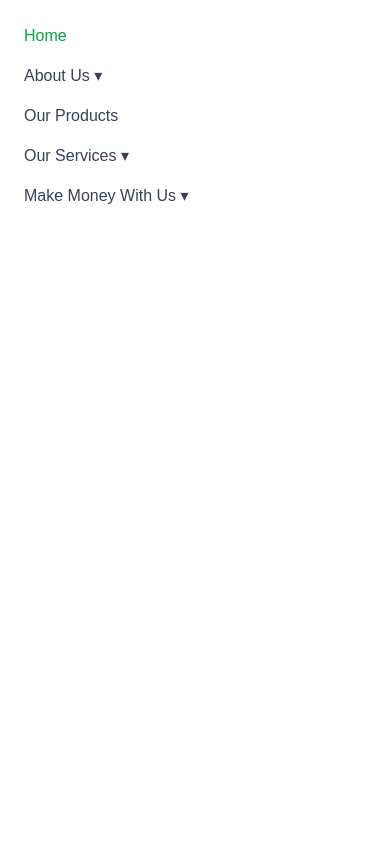
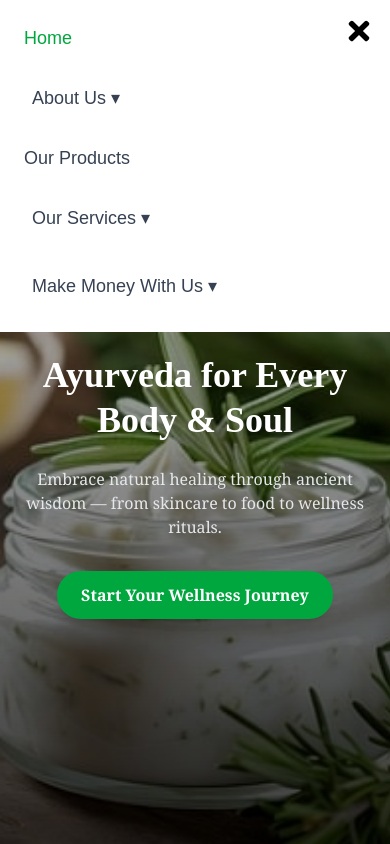
Before and after one commit to yasshikasah362/project1, a Next.js app: page / in a window 390 px wide. Both pictures are taken after a click on the button 362 px from the left and 28 px from the top of the page. Shown: the top 844 px of the page. Built offline with nearby package versions, Linux system fonts and the light colour scheme.

Commit message:
changes in the navigation bar

```diff
--- a/app/components/Navbar/Nav.tsx
+++ b/app/components/Navbar/Nav.tsx
@@ -45,8 +45,6 @@ export default function Navbar() {
     setDropdownTimeout(timeout);
   };
 
-
-
   return (
     <nav className="bg-white shadow-md sticky top-0 z-50">
       <div className="max-w-7xl mx-auto px-4 sm:px-6 lg:px-8">
@@ -54,8 +52,6 @@ export default function Navbar() {
           <Link href="/" className="flex items-center">
             <img src="/images/logo.png" alt="Brand Logo" className="h-16 mr-2" />
           </Link>
-
-
 
           {/* Desktop Menu */}
           <div className="hidden md:flex justify-center items-center space-x-10 mx-auto">
@@ -141,72 +137,106 @@ export default function Navbar() {
           </div>
 
           {/* Mobile Menu Button */}
-          <div className="md:hidden">
+
+
+          {/* Toggle button */}
+   {/* Toggle Button - Always on top */}
+<div className="md:hidden fixed top-4 right-4 z-[999]">
   <button
     onClick={() => setMenuOpen(!menuOpen)}
-              className="text-gray-700 text-2xl focus:outline-none"
+    className="text-black text-3xl"
   >
     {menuOpen ? <FaTimes /> : <FaBars />}
   </button>
 </div>
+
+
+
+
+
         </div>
       </div>
 
       {/* Mobile Menu Overlay */}
+
       {menuOpen && (
-        <div className="fixed inset-0 bg-white z-40 p-6 overflow-auto md:hidden transition-all">
-          <div className="space-y-4 text-base">
-            <Link href="/" onClick={closeMobileMenu} className={`block text-gray-700 hover:text-green-600 ${pathname === '/' ? 'text-green-600' : ''}`}>Home</Link>
+  <div className="fixed top-0 left-0 right-0  bg-white bg-opacity-90 z-40 p-6 overflow-auto md:hidden transition-all">
+    <div className="space-y-6 text-base">
 
-            {/* Mobile About Us Toggle */}
+      {/* Home Link */}
+      <Link
+        href="/"
+        onClick={closeMobileMenu}
+        className={`block text-gray-700 hover:text-green-600 text-lg font-medium ${pathname === '/' ? 'text-green-600' : ''}`}>
+        Home
+      </Link>
+
+      {/* About Us Dropdown */}
       <div>
-              <button onClick={() => handleMobileDropdownToggle('about')} className="text-gray-700 font-medium">
+        <button
+          onClick={() => handleMobileDropdownToggle('about')}
+          className="w-full text-left text-gray-700 font-medium text-lg p-2 hover:bg-gray-100 rounded-md">
           About Us ▾
         </button>
         {mobileDropdown === 'about' && (
           <ul className="mt-2 ml-4 space-y-1 text-sm">
-                  <li><Link href="/about/company" onClick={closeMobileMenu} className="block">About the Company</Link></li>
-                  <li><Link href="/about/mission" onClick={closeMobileMenu} className="block">Mission</Link></li>
-                  <li><Link href="/about/founder-message" onClick={closeMobileMenu} className="block">Founder Message</Link></li>
-                  <li><Link href="/about/certification" onClick={closeMobileMenu} className="block">Certification</Link></li>
-                  <li><Link href="/about/contact" onClick={closeMobileMenu} className="block">Contact Us</Link></li>
+            <li><Link href="/about/company" onClick={closeMobileMenu} className="block text-gray-600 hover:text-green-600 py-2">About the Company</Link></li>
+            <li><Link href="/about/mission" onClick={closeMobileMenu} className="block text-gray-600 hover:text-green-600 py-2">Mission</Link></li>
+            <li><Link href="/about/founder-message" onClick={closeMobileMenu} className="block text-gray-600 hover:text-green-600 py-2">Founder Message</Link></li>
+            <li><Link href="/about/certification" onClick={closeMobileMenu} className="block text-gray-600 hover:text-green-600 py-2">Certification</Link></li>
+            <li><Link href="/about/contact" onClick={closeMobileMenu} className="block text-gray-600 hover:text-green-600 py-2">Contact Us</Link></li>
           </ul>
         )}
       </div>
 
-            <Link href="/products" onClick={closeMobileMenu} className={`block text-gray-700 hover:text-green-600 ${pathname === '/products' ? 'text-green-600' : ''}`}>Our Products</Link>
+      {/* Products Link */}
+      <Link
+        href="/products"
+        onClick={closeMobileMenu}
+        className={`block text-gray-700 hover:text-green-600 text-lg font-medium ${pathname === '/products' ? 'text-green-600' : ''}`}>
+        Our Products
+      </Link>
 
-            {/* Mobile Services Toggle */}
+      {/* Services Dropdown */}
       <div>
-              <button onClick={() => handleMobileDropdownToggle('services')} className="text-gray-700 font-medium">
+        <button
+          onClick={() => handleMobileDropdownToggle('services')}
+          className="w-full text-left text-gray-700 font-medium text-lg p-2 hover:bg-gray-100 rounded-md">
           Our Services ▾
         </button>
         {mobileDropdown === 'services' && (
           <ul className="mt-2 ml-4 space-y-1 text-sm">
-                  <li><Link href="/services/aaram" onClick={closeMobileMenu} className="block">Aarambh Academy</Link></li>
-                  <li><Link href="/services/workshop" onClick={closeMobileMenu} className="block">Workshop</Link></li>
-                  <li><Link href="/services/event" onClick={closeMobileMenu} className="block">Event</Link></li>
-                  <li><Link href="/services/promotions" onClick={closeMobileMenu} className="block">Promotions</Link></li>
+            <li><Link href="/services/aarambh" onClick={closeMobileMenu} className="block text-gray-600 hover:text-green-600 py-2">Aarambh Academy</Link></li>
+            <li><Link href="/services/workshop" onClick={closeMobileMenu} className="block text-gray-600 hover:text-green-600 py-2">Workshop</Link></li>
+            <li><Link href="/services/event" onClick={closeMobileMenu} className="block text-gray-600 hover:text-green-600 py-2">Event</Link></li>
+            <li><Link href="/services/promotions" onClick={closeMobileMenu} className="block text-gray-600 hover:text-green-600 py-2">Promotions</Link></li>
           </ul>
         )}
       </div>
 
-            {/* Mobile Money Toggle */}
+      {/* Money Dropdown */}
       <div>
-              <button onClick={() => handleMobileDropdownToggle('money')} className="text-gray-700 font-medium">
+        <button
+          onClick={() => handleMobileDropdownToggle('money')}
+          className="w-full text-left text-gray-700 font-medium text-lg p-2 hover:bg-gray-100 rounded-md">
           Make Money With Us ▾
         </button>
         {mobileDropdown === 'money' && (
           <ul className="mt-2 ml-4 space-y-1 text-sm">
-                  <li><Link href="/money/career" onClick={closeMobileMenu} className="block">Career with Us</Link></li>
-                  <li><Link href="/money/distributor" onClick={closeMobileMenu} className="block">Become a Distributor</Link></li>
-                  <li><Link href="/money/partner" onClick={closeMobileMenu} className="block">Become a Partner</Link></li>
+            <li><Link href="/money/career" onClick={closeMobileMenu} className="block text-gray-600 hover:text-green-600 py-2">Career with Us</Link></li>
+            <li><Link href="/money/distributor" onClick={closeMobileMenu} className="block text-gray-600 hover:text-green-600 py-2">Become a Distributor</Link></li>
+            <li><Link href="/money/partner" onClick={closeMobileMenu} className="block text-gray-600 hover:text-green-600 py-2">Become a Partner</Link></li>
           </ul>
         )}
       </div>
     </div>
   </div>
 )}
+
+
+
+
+
     </nav>
   );
 }
```
Lines whose indentation alone changed are shown as unchanged.
